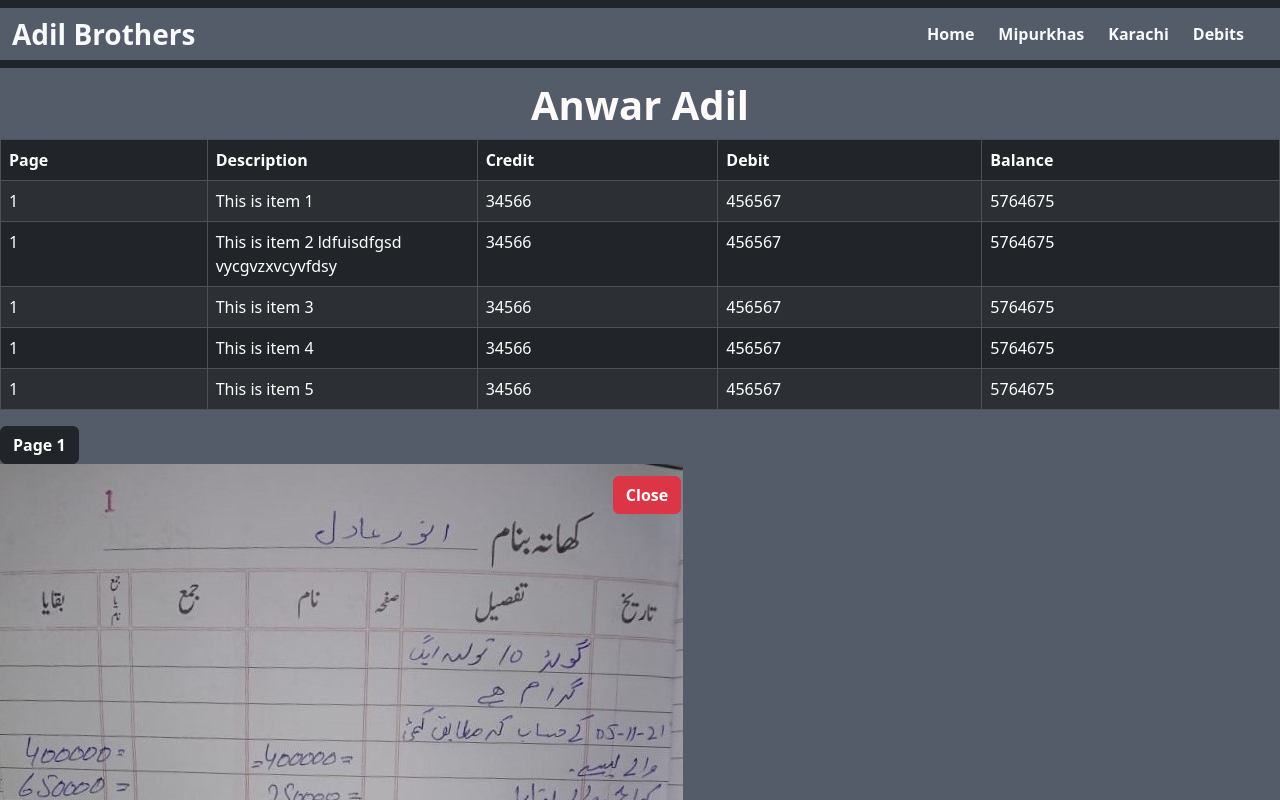
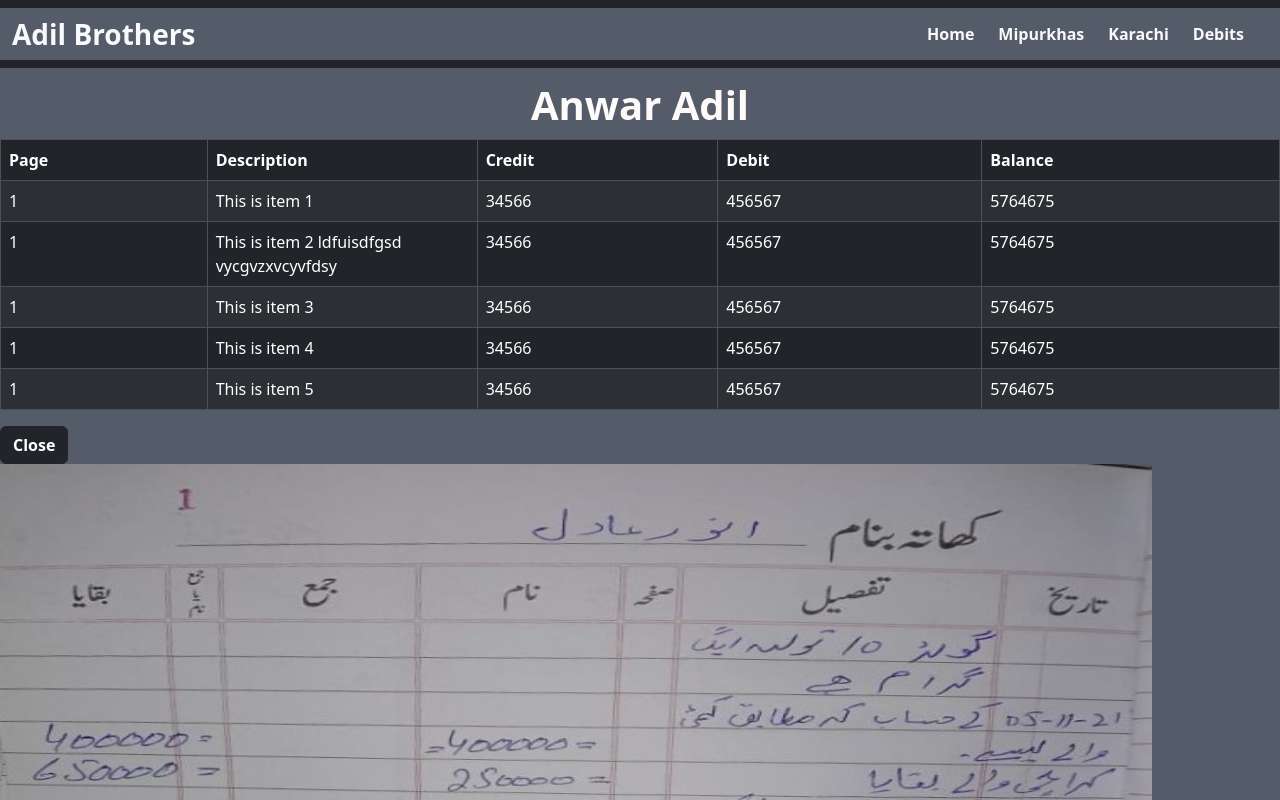
Before and after one commit to digitalrehman/Bussiness-Managment, a React (Vite) app: page /Anwar_Adil in a window 1280 px wide. Both pictures are taken after a click on the button "Page 1". Shown: the top 800 px of the page. Built offline with nearby package versions, Linux system fonts and the light colour scheme.

Commit message:
Update Anwar_Adil.jsx

```diff
--- a/src/Componentes/Debit Details/Anwar_Adil.jsx
+++ b/src/Componentes/Debit Details/Anwar_Adil.jsx
@@ -90,31 +90,16 @@ const Anwar_Adil = () => {
       </Table>
       <div>
         <button onClick={handleClick} className="btn btn-dark fw-bold">
-          Page 1
+         {!visible ? "Page 1" : "Close"}
         </button>
         {visible && (
           <div
             style={{
-              display: "flex",
-              justifyContent: "center",
-              alignItems: "center",
-              width: "750px",
-              height: "auto",
+              width: "90vw",
+              height: "100vh",
             }}
           >
-            <img src={page1} />
-
-            <button
-              style={{
-                position: "relative",
-                left: "-70px",
-                top: "-390px",
-              }}
-              className="btn btn-danger fw-bold"
-              onClick={() => setVisible(false)}
-            >
-              Close
-            </button>
+            <img src={page1} style={{height: "100%", width: "100%"}} />
           </div>
         )}
       </div>
```
